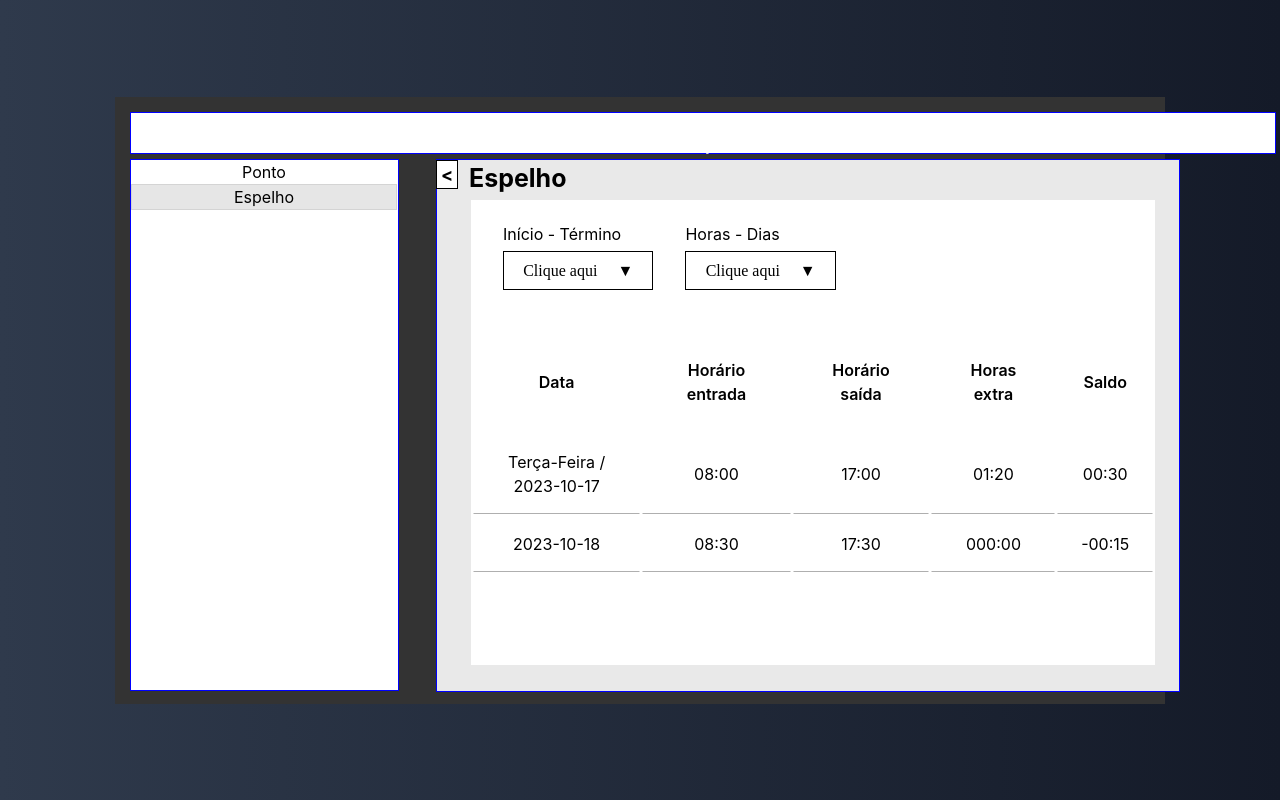
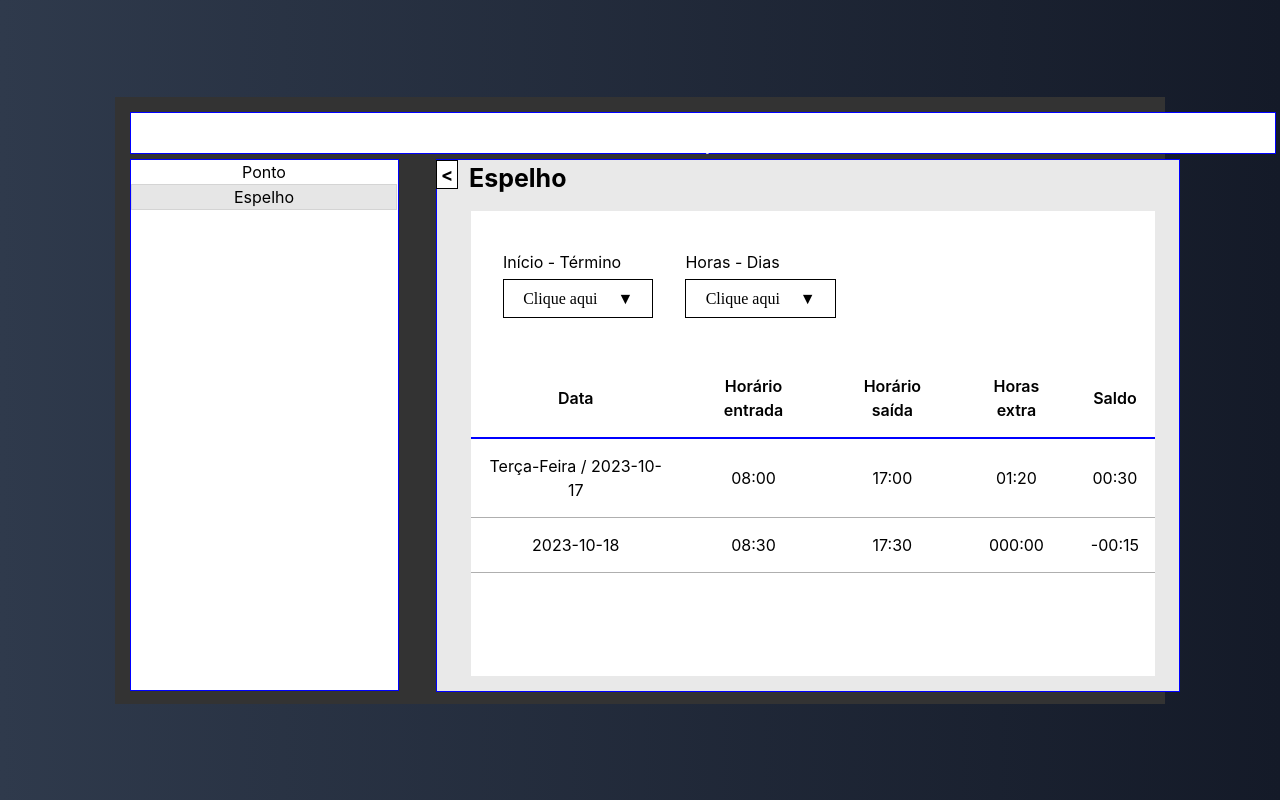
Before and after one commit to vitoriathais/beautyLink-React, a React (Vite) app: page /Espelho in a window 1280 px wide. Built offline with nearby package versions, Linux system fonts and the light colour scheme.

Commit message:
css geral

```diff
--- a/src/components/Espelho/Grade.css
+++ b/src/components/Espelho/Grade.css
@@ -10,9 +10,10 @@
 }
 
 .Container_Grade_Cabeçalho > th {
-    color: black;
-    padding: 25px;
+    color: #000;
+    padding: 15px;
     font-weight: 600;
+    border-bottom: solid 2px blue;
 }
 
 .Container_Grade_Results > td {
@@ -35,3 +36,7 @@
 .Container_Grade_Cabeçalho {
     margin-bottom: 1px solid blue;
 }
+
+table {
+    border-collapse: collapse;
+}
--- a/src/components/Espelho/MenuSuperior/BlocoOpção.css
+++ b/src/components/Espelho/MenuSuperior/BlocoOpção.css
@@ -3,7 +3,7 @@
   flex-direction: column;
   align-items: flex-start;
   margin-left: 32px;
-  margin-top: 22px;
+  margin-top: 39px;
 }
 
 .dropdown > button {
--- a/src/styles/Espelho.css
+++ b/src/styles/Espelho.css
@@ -70,9 +70,9 @@
 }
 
 .container-content {
-    background-color: white;
+    background-color: #fff;
     height: 465px;
-    margin-top: 20px;
+    margin-top: 31px;
     width: 684px;
     margin-left: 14px;
 }
```
